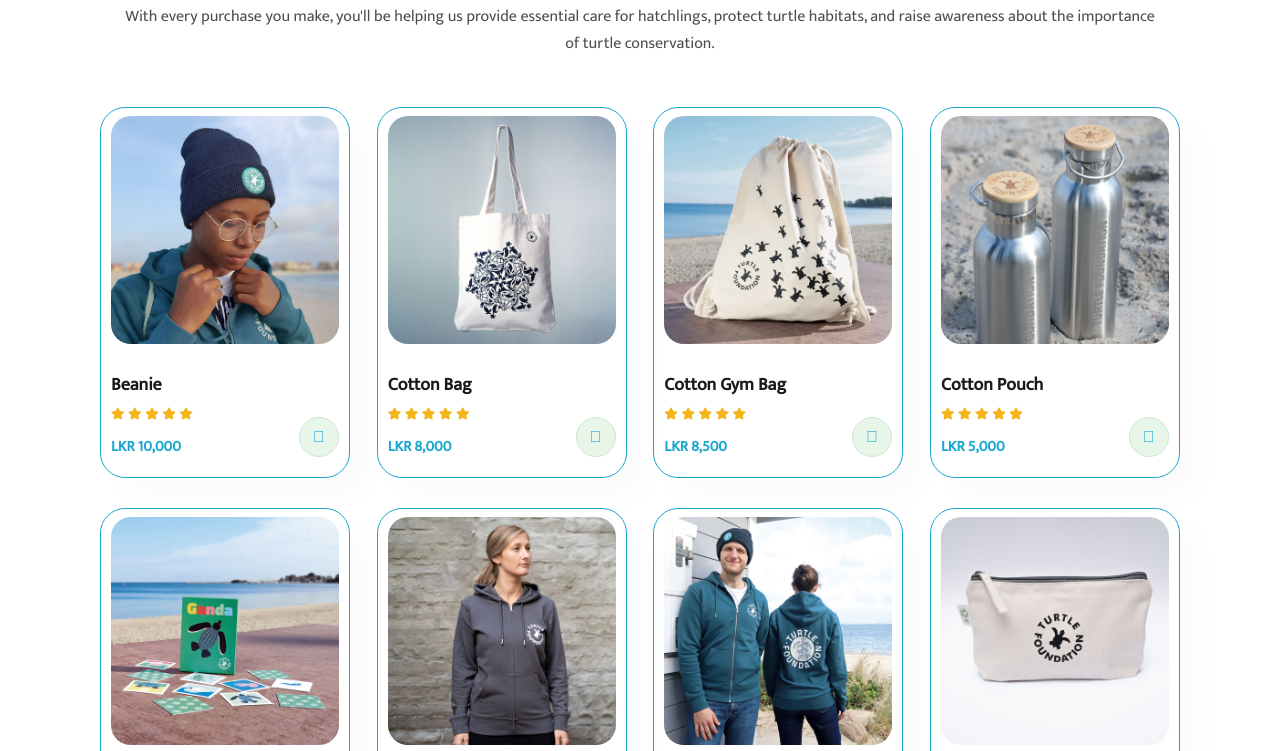
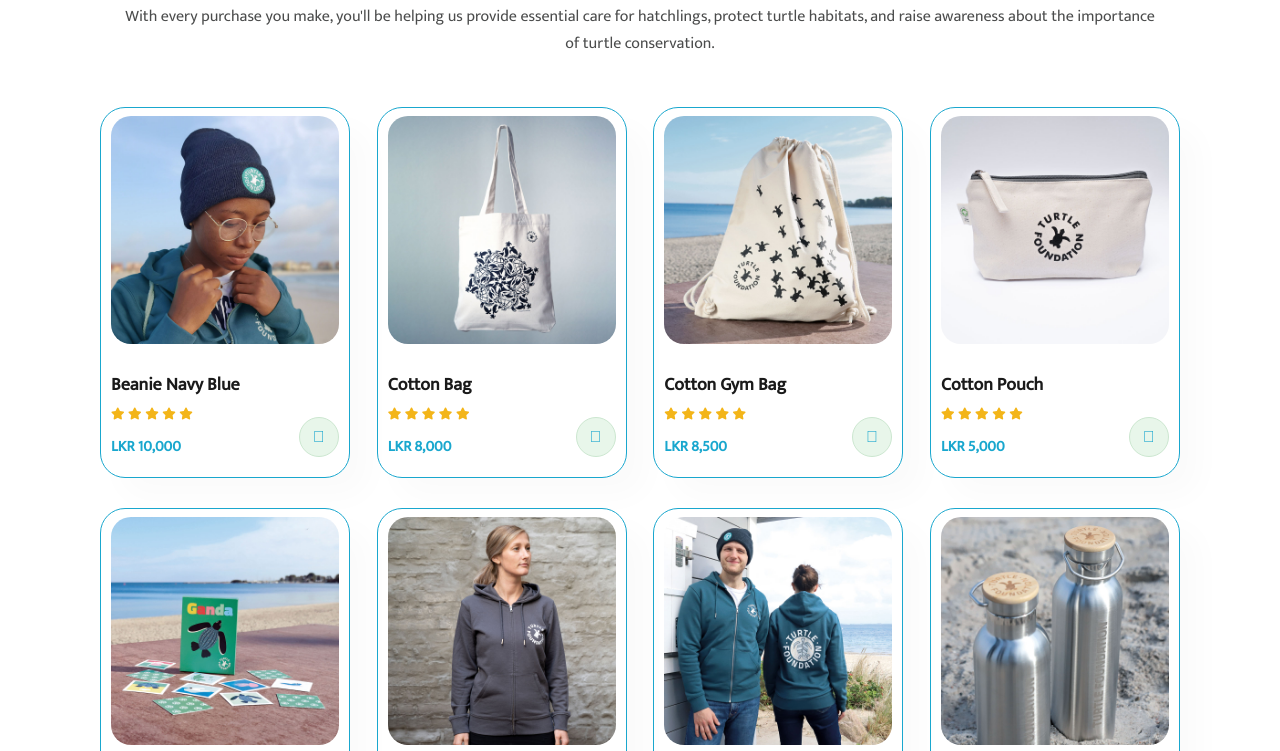
Before and after one commit to Sakitha18/turtlehatchery.github.io, a plain HTML site: page donation.html in a window 1280 px wide. Shown: the part 570-1321 px from the top of the page. Drawn offline with Linux system fonts and the light colour scheme; a web font is replaced by a local one.

Commit message:
Add files via upload

```diff
--- a/donation.html
+++ b/donation.html
@@ -67,7 +67,7 @@
             <div class="pro">
                 <img src="images/purchase-1.jpg" alt="">
                 <div class="description">
-                    <h5>Beanie</h5>
+                    <h5>Beanie Navy Blue</h5>
                     <div class="star">
                         <i class="fas fa-star"></i>
                         <i class="fas fa-star"></i>
@@ -110,7 +110,7 @@
                 <a href="#"><i class="fal fa-shopping-cart cart"></i></a>
             </div>
             <div class="pro">
-                <img src="images/purchase-4.jpg" alt="">
+                <img src="images/purchase-8.jpg" alt="">
                 <div class="description">
                     <h5>Cotton Pouch</h5>
                     <div class="star">
@@ -170,7 +170,7 @@
                 <a href="#"><i class="fal fa-shopping-cart cart"></i></a>
             </div>
             <div class="pro">
-                <img src="images/purchase-8.jpg" alt="">
+                <img src="images/purchase-4.jpg" alt="">
                 <div class="description">
                     <h5>Vacuum Flask</h5>
                     <div class="star">
```
